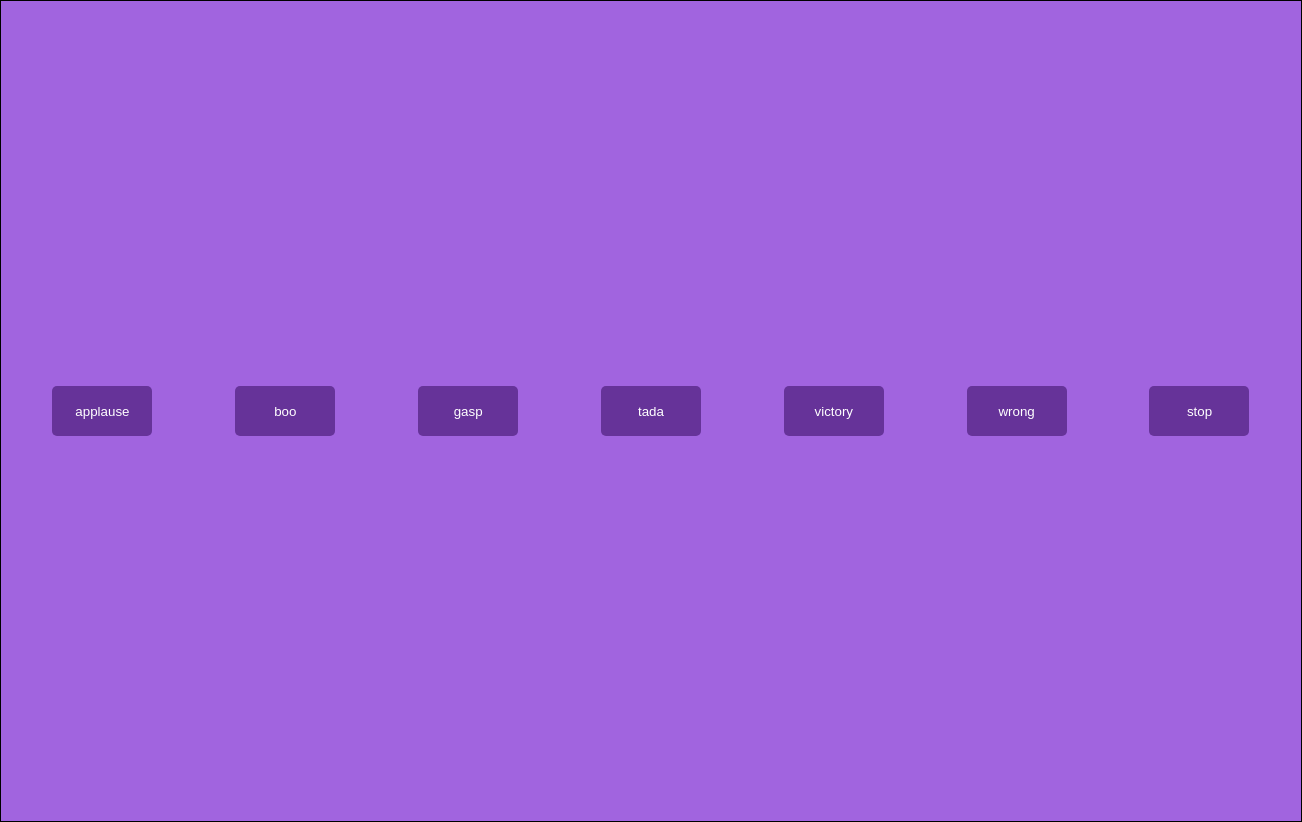
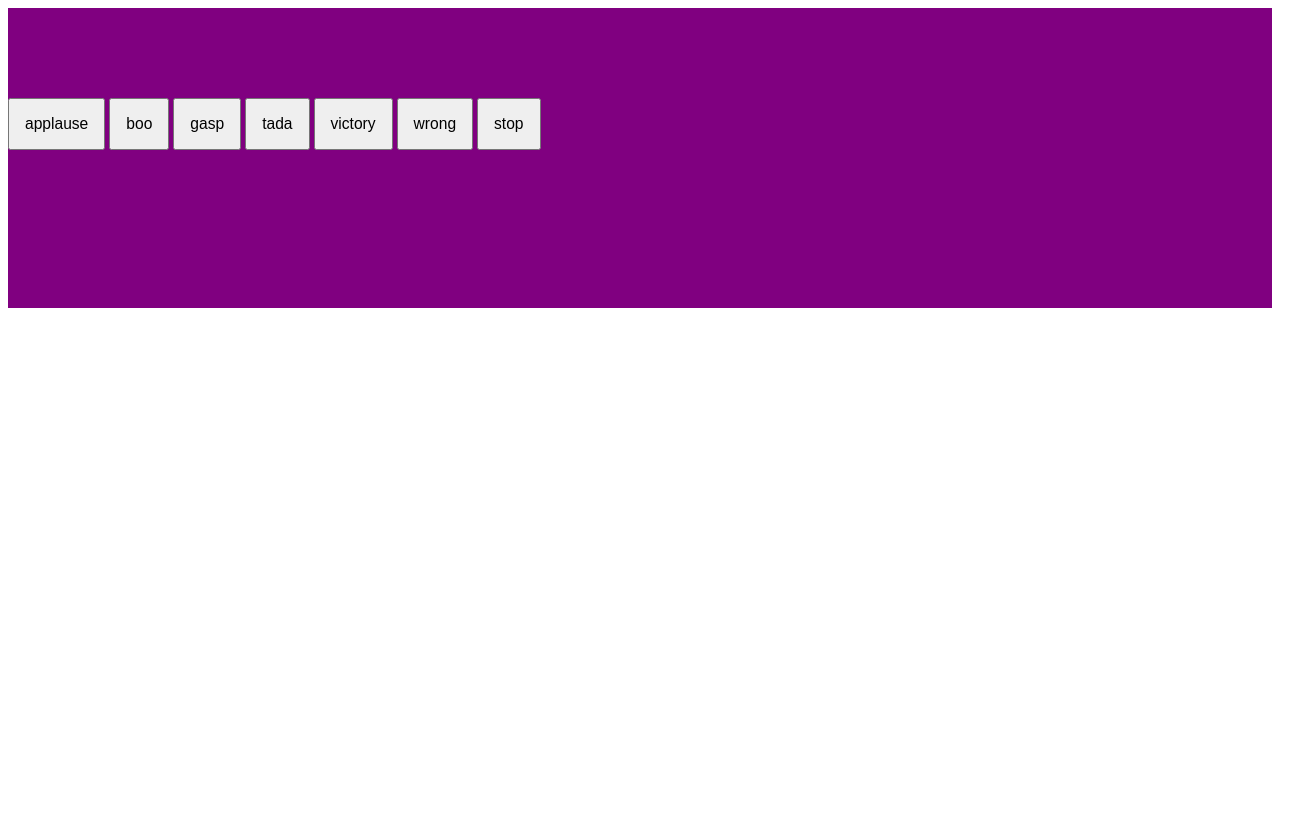
Before and after one commit to acciojob/Soundbar-govind2611, a website: page main.html in a window 1280 px wide. Shown: the whole page, 1302 px wide, since content can reach past the window. After the commit the page ends 800 px from the top, so only its background shows below. Drawn offline with Linux system fonts and the light colour scheme.

Commit message:
created a submission

```diff
--- a/main.html
+++ b/main.html
@@ -7,26 +7,31 @@
 </head>
 
 <body>
+	<section id="buttons">
+		 <input  class="btn" id="bt-n" type="button" value="applause" onclick="play()">
+         <audio  id="audio" src="https://interactive-examples.mdn.mozilla.net/media/cc0-audio/t-rex-roar.mp3"></audio>
+
+		 <input class="btn" id="bt-n" type="button" value="boo" onclick="play()">
+         <audio id="audio" src="https://interactive-examples.mdn.mozilla.net/media/cc0-audio/t-rex-roar.mp3"></audio>
+
+		 <input class="btn" id="bt-n" type="button" value="gasp" onclick="play()">
+         <audio id="audio" src="https://interactive-examples.mdn.mozilla.net/media/cc0-audio/t-rex-roar.mp3"></audio>
+
+		 <input class="btn" id="bt-n" type="button" value="tada" onclick="play()">
+         <audio id="audio" src="https://interactive-examples.mdn.mozilla.net/media/cc0-audio/t-rex-roar.mp3"></audio>
+
+		 <input class="btn" id="bt-n" type="button" value="victory" onclick="play()">
+         <audio id="audio" src="https://interactive-examples.mdn.mozilla.net/media/cc0-audio/t-rex-roar.mp3"></audio>
+
+		<input class="btn" id="bt-n" type="button" value="wrong" onclick="play()">
+         <audio id="audio" src="https://interactive-examples.mdn.mozilla.net/media/cc0-audio/t-rex-roar.mp3"></audio>
+
+		<input class="stop" id="bt-n" type="button" value="stop" onclick="play()">
+         <audio id="audio" src="https://interactive-examples.mdn.mozilla.net/media/cc0-audio/t-rex-roar.mp3"></audio>
+
+	</section>
+
 	<!-- the entire body must be written by student -->
-     <audio src="./sounds/audio 1.mp3"></audio>
-    <audio src="./sounds/audio 2.mp3"></audio>
-    <audio src="./sounds/gasp.mp3"></audio>
-    <audio src="./sounds/tadaa.mp3"></audio>
-    <audio src="./sounds/success.mp3"></audio>
-    <audio src="./sounds/wrong.mp3"></audio>
-    <audio src="./sounds/stop.mp3"></audio>
-
-    <div id="buttons">
-        <button  class="btn stop" onclick="playsound('./sounds/audio 1.mp3')"  data-myaudio-type="applause">applause</button>
-        <button  class="btn stop" onclick="playsound('./sounds/audio 2.mp3')" >boo</button>
-        <button  class="btn stop" onclick="playsound('./sounds/audio 3.mp3')" >gasp</button>
-        <button  class="btn stop" onclick="playsound('./sounds/audio 4.mp3')" >tada</button>
-        <button  class="btn stop" onclick="playsound('./sounds/audio 5.mp3')" >victory</button>
-        <button  class="btn stop" onclick="playsound('./sounds/audio 6.mp3')" >wrong</button>
-        <button  class="btn stop" onclick="playsound('./sounds/audio 7.mp3')" >stop</button>
-    </div>
-
-
     <script type="text/javascript" src="./script.js">
 </script>
 
--- a/script.js
+++ b/script.js
@@ -1,15 +1,4 @@
-//your JS code here. If required.
-
-function playsound(sound){
-
-    let audio =   document.querySelector(`audio[src='${sound}']`);
-
-    console.log(audio);
-    if(audio.paused){
-        audio.play();
-    }
-    else{
-        audio.pause();
-    }
-
-}
+function play() {
+    var audio = document.getElementById("audio");
+    audio.play();
+  }
--- a/styles.css
+++ b/styles.css
@@ -1,26 +1,11 @@
-
-body{
-    background-color: rgb(161,100,223);
-    margin: 0;
-}
 #buttons{
-    border: 1px solid black;
-    height: 100vh;
-    width: 100vw;
-    display: flex;
-    flex-direction: row;
-    justify-content: space-around;
-    align-items: center;
-    padding: 10px;
-    flex-wrap: wrap;
+	width: 100%;
+	height: 300px;
+	background-color: purple;
 }
 
-.btn{
-    background-color: rgb(102,51,153);
-    width:100px;
-    height: 50px;
-    cursor: pointer;
-    border: none;
-    border-radius: 5px;
-    color: white;
+#bt-n{
+    font-size: 15.6px;
+    margin-top: 90px;
+    padding: 15px;
 }
```
